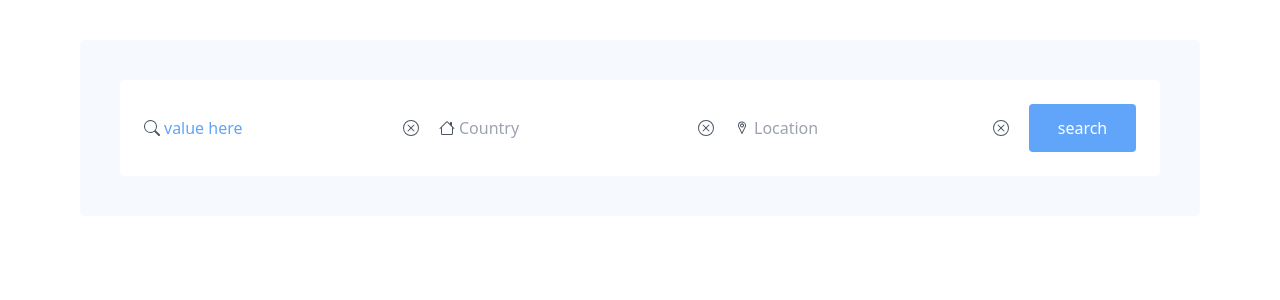
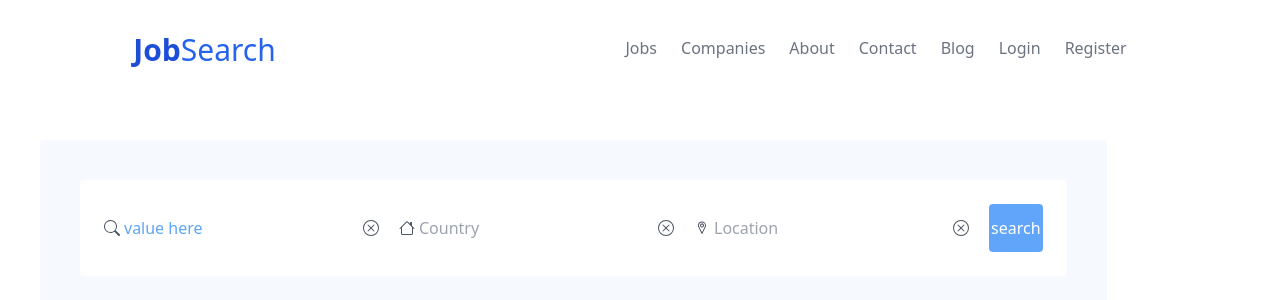
Before and after one commit to cleverAkanimoh/tailwind-learning-project, a React (Vite) app: page / in a window 1280 px wide. Shown: the top 300 px of the page. Built offline with nearby package versions, Linux system fonts and the light colour scheme.

Commit message:
modified 3 files

```diff
--- a/src/App.jsx
+++ b/src/App.jsx
@@ -1,11 +1,11 @@
 import Footer from "./Components/Footer";
 import MiddleContent from "./Components/MiddleContent";
-// import NavBar from "./Components/NavBar";
+import NavBar from "./Components/NavBar";
 
 export default function App() {
   return (
     <main className="flex flex-col justify-center">
-      {/* <NavBar /> */}
+      <NavBar />
       <MiddleContent />
       <Footer />
     </main>
--- a/src/Components/NavBar.jsx
+++ b/src/Components/NavBar.jsx
@@ -1,11 +1,12 @@
+import { VscMenu } from "react-icons/vsc";
 
 export default function () {
     return (
-        <nav className="w-full sm:p-5 md:p-8 p-3 capitalize">
-            <div className="sm:w-full md:flex">
+        <nav className="w-full sm:p-5 md:p-8 p-3 flex items-center justify-center capitalize">
+            <div className="w-full md:flex lg:w-10/12">
                 <div className="sm:w-full flex justify-between">
-                    <h3 className="lg:text-3xl md:text-2xl text-xl md:ml-15 lg:ml-20"><strong className="text-blue-700">Job</strong><span className="text-blue-700">Search</span></h3>
-                    <h4 className="md:hidden cursor-pointer">menu</h4>
+                    <h3 className="lg:text-3xl md:text-2xl text-xl"><strong className="text-blue-700">Job</strong><span className="text-blue-600 text-">Search</span></h3>
+                    <VscMenu className="md:hidden cursor-pointer" />
                 </div>
                 <ul className="w-full mt-4 md:mt-0 md:flex justify-center">
                     <li className="md:mr-4 p-1 hover:text-blue-700 w-auto text-gray-500 font-sans cursor-pointer">jobs</li>
--- a/src/Components/SearchForm.jsx
+++ b/src/Components/SearchForm.jsx
@@ -3,7 +3,7 @@ import { VscLocation } from "react-icons/vsc";
 
 export default function () {
 	return (
-		<article className="lg:ml-20 lg:mr-20 lg:p-10 md:m-6 lg:m-10 m-3 p-6 bg-blue-100 bg-opacity-25 rounded">
+		<article className="lg:w-10/12 lg:p-10 lg:m-10 m-3 p-6 bg-blue-100 bg-opacity-25 rounded">
 			<div className="bg-white bg-opacity-25 lg:justify-between p-6 md:flex-row flex flex-col items-center justify-center rounded">
 				<div className="flex items-center mb-4 md:mb-0 md:mr-5">
 					<BsSearch className=" text-gray-600" />
```
